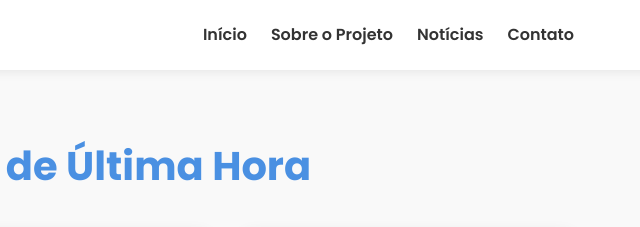
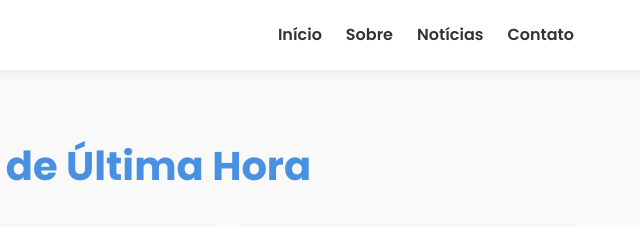
Before and after one commit to suarezzzs/blog-education, a plain HTML site: page index.html in a window 1280 px wide. Shown: the top 227 px of the page, 596-1236 px from the left. Drawn offline with Linux system fonts and the light colour scheme; grey boxes are pictures that could not be loaded.

Commit message:
nav-bar-names

```diff
--- a/index.html
+++ b/index.html
@@ -17,7 +17,7 @@
             <nav>
                 <ul>
                     <li><a href="#inicio">Início</a></li>
-                    <li><a href="#sobre">Sobre o Projeto</a></li>
+                    <li><a href="#sobre">Sobre</a></li>
                     <li><a href="#noticias">Notícias</a></li>
                     <li><a href="#footer">Contato</a></li>
                 </ul>
```
